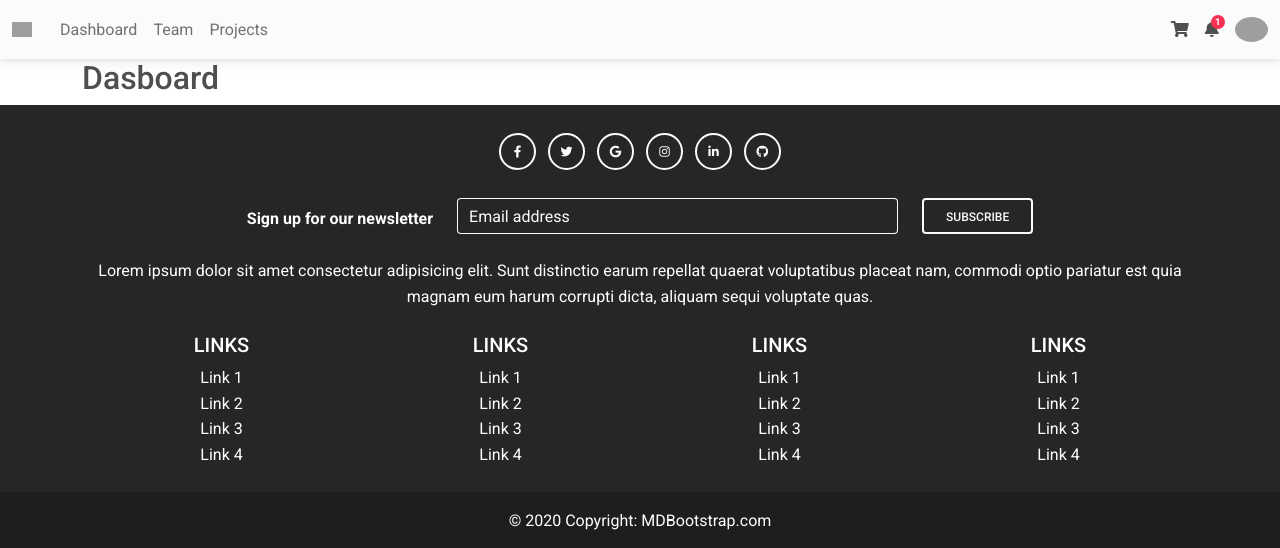
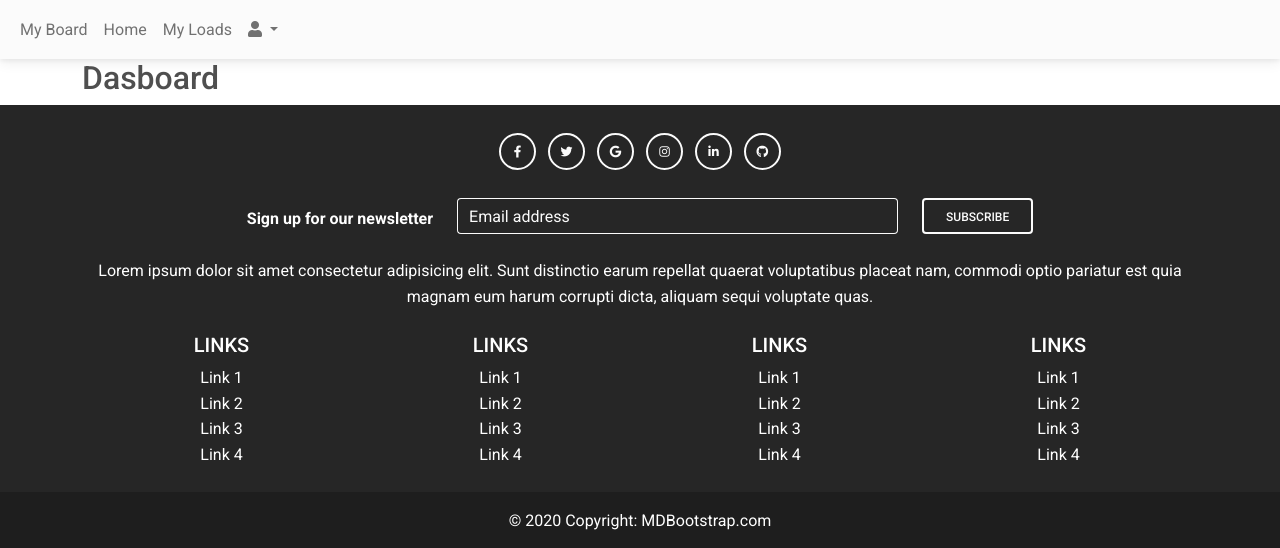
Before and after one commit to DannyJaJr/Truckload-and-Dispatch, a Django app: page /my-admin/ in a window 1280 px wide. Shown: the top 548 px of the page. Run offline with Django 3.2, Linux system fonts and the light colour scheme; grey boxes are pictures that could not be loaded.

Commit message:
CRUD page created

```diff
--- a/app_admin/templates/_navadmin.html
+++ b/app_admin/templates/_navadmin.html
@@ -1,5 +1,5 @@
 <!-- Navbar -->
-<nav class="navbar navbar-expand-lg navbar-light bg-light">
+<nav class="navbar navbar-expand-lg navbar-light bg-light" style="background-color: #e3f2fd;">
     <!-- Container wrapper -->
     <div class="container-fluid">
         <!-- Toggle button -->
@@ -11,70 +11,60 @@
 
         <!-- Collapsible wrapper -->
         <div class="collapse navbar-collapse" id="navbarSupportedContent">
-            <!-- Navbar brand -->
-            <a class="navbar-brand mt-2 mt-lg-0" href="#">
-                <img src="https://mdbootstrap.com/img/logo/mdb-transaprent-noshadows.png" height="15" alt=""
-                    loading="lazy" />
-            </a>
+
             <!-- Left links -->
             <ul class="navbar-nav me-auto mb-2 mb-lg-0">
                 <li class="nav-item">
-                    <a class="nav-link" href="#">Dashboard</a>
+                    <a class="nav-link" href="#">My Board</a>
                 </li>
                 <li class="nav-item">
-                    <a class="nav-link" href="#">Team</a>
+                    <a class="nav-link" href="{%url 'home' %}">Home</a>
                 </li>
                 <li class="nav-item">
-                    <a class="nav-link" href="#">Projects</a>
+                    <a class="nav-link" href="{%  url  'my-loads' %}">My Loads</a>
                 </li>
+
+
+
+                <ul class="navbar-nav d-flex flex-row">
+                    {%   if user.is_authenticated %}
+                    <li class="nav-item">
+                        <span class="nav-link" href="#">{{user.username}}</span>
+                    </li>
+                    {%  endif %}
+
+                    <!-- Icons -->
+                    <!-- Icon dropdown -->
+                    <li class="nav-item me-3 me-lg-0 dropdown">
+                        <a class="nav-link dropdown-toggle" href="#" id="navbarDropdown" role="button"
+                            data-mdb-toggle="dropdown" aria-expanded="false">
+                            <i class="fas fa-user"></i>
+                        </a>
+                        <ul class="dropdown-menu" aria-labelledby="navbarDropdown">
+                            {%   if user.is_authenticated %}
+
+                            <li>
+                                <a class="dropdown-item" href="{% url 'logout' %}">Sign out</a>
+                            </li>
+                            {%  endif %}
+
+
+                        </ul>
+                    </li>
+                </ul>
+
+
             </ul>
             <!-- Left links -->
         </div>
         <!-- Collapsible wrapper -->
 
         <!-- Right elements -->
-        <div class="d-flex align-items-center">
-            <!-- Icon -->
-            <a class="text-reset me-3" href="#">
-                <i class="fas fa-shopping-cart"></i>
-            </a>
 
-            <!-- Notifications -->
-            <a class="text-reset me-3 dropdown-toggle hidden-arrow" href="#" id="navbarDropdownMenuLink" role="button"
-                data-mdb-toggle="dropdown" aria-expanded="false">
-                <i class="fas fa-bell"></i>
-                <span class="badge rounded-pill badge-notification bg-danger">1</span>
-            </a>
-            <ul class="dropdown-menu dropdown-menu-end" aria-labelledby="navbarDropdownMenuLink">
-                <li>
-                    <a class="dropdown-item" href="#">Some news</a>
-                </li>
-                <li>
-                    <a class="dropdown-item" href="#">Another news</a>
-                </li>
-                <li>
-                    <a class="dropdown-item" href="#">Something else here</a>
-                </li>
-            </ul>
 
-            <!-- Avatar -->
-            <a class="dropdown-toggle d-flex align-items-center hidden-arrow" href="#" id="navbarDropdownMenuLink"
-                role="button" data-mdb-toggle="dropdown" aria-expanded="false">
-                <img src="https://mdbootstrap.com/img/new/avatars/2.jpg" class="rounded-circle" height="25" alt=""
-                    loading="lazy" />
-            </a>
-            <ul class="dropdown-menu dropdown-menu-end" aria-labelledby="navbarDropdownMenuLink">
-                <li>
-                    <a class="dropdown-item" href="#">My profile</a>
-                </li>
-                <li>
-                    <a class="dropdown-item" href="#">Settings</a>
-                </li>
-                <li>
-                    <a class="dropdown-item" href="#">Logout</a>
-                </li>
-            </ul>
-        </div>
+
+
+
         <!-- Right elements -->
     </div>
     <!-- Container wrapper -->
--- a/app_admin/urls.py
+++ b/app_admin/urls.py
@@ -4,4 +4,5 @@ from .views import *
 
 urlpatterns = [
     path('', dashboard, name='dashboard'),
+    path('my-loads', user_loads, name="my-loads")
 ]
--- a/app_admin/views.py
+++ b/app_admin/views.py
@@ -1,6 +1,28 @@
-from django.shortcuts import render
+from django.shortcuts import render, redirect
+from blog.models import Load
+# for CRUD rendering
+from django.views.generic.edit import UpdateView, CreateView, DeleteView
+from blog.forms import LoadForm
 
 # Create your views here.
 # # function pout admin
 def dashboard(request):
     return render(request, 'db.html')
+
+
+# funtion to display user loads
+def user_loads(request):
+    if not request.user.is_authenticated:
+        return rredirect('login')
+    list_loads = Load.objects.filter(user= request.user)
+    return render(request, 'my-loads.html', {'list_loads': list_loads})
+
+
+
+########### class
+class AddLoad(CreateView):
+    model = Load
+    form_class = LoadForm
+    # to display where the form will be render
+    template_name = "add-load.html"
+    success_url = "my-loads"
--- a/blog/models.py
+++ b/blog/models.py
@@ -1,4 +1,6 @@
 from django.db import models
+# to allow users acces on load model
+from django.contrib.auth.models import User
 
 from decouple import config
 from twilio.rest import Client
@@ -14,13 +16,15 @@ class Category(models.Model):
 
 
 class Load(models.Model):
+    # to allow users acces on loads
+    user = models.ForeignKey(User, on_delete=models.CASCADE, null=True)
     price = models.CharField(max_length=20)
     # price = models.IntegerField()
     title = models.CharField(max_length=50)
     # sync category with load, CASCADE allows deletion of relative
     category = models.ForeignKey(Category, on_delete=models.CASCADE)
     desc = models.TextField()
-    image = models.ImageField()
+    image = models.ImageField(null=True, blank=True)
     # image=models.ImageField(upload_to="articles")
     created_at = models.DateTimeField(auto_now_add=True)
     update_at = models.DateTimeField(auto_now = True)
```
Also changed, not shown: app_admin/templates/add-load.html (added, +19 -0 lines), app_admin/templates/my-loads.html (added, +65 -0 lines), blog/forms.py (+17 -0 lines), blog/migrations/0012_load_user.py (added), blog/migrations/0013_alter_load_image.py (added), db.sqlite3, 1 other file.
